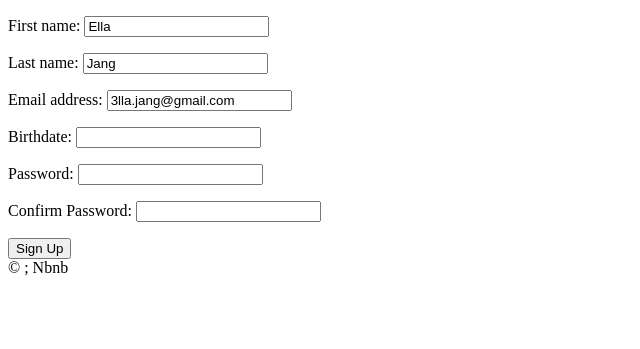
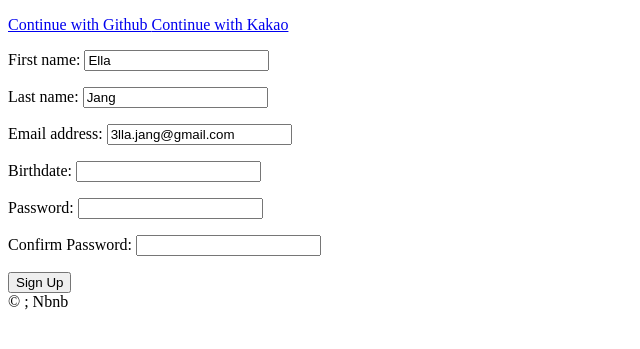
Before and after one commit to ellajang/202208_Airbnb_Clone, a Django app: page /users/signup in a window 1280 px wide. Shown: the part 78-427 px from the top of the page, without its empty margins (0-640 px from the left). Run offline with Django 3.2, Linux system fonts and the light colour scheme.

Commit message:
seventh_connectlogin

```diff
--- /dev/null
+++ b/templates/partials/social_login.html
@@ -0,0 +1,8 @@
+<div>
+    <a href = "{% url 'users:github-login' %}" >
+        Continue with Github
+    </a>
+    <a href = "{% url 'users:kakao-login' %}" >
+        Continue with Kakao
+    </a>
+</div>
--- a/templates/users/login.html
+++ b/templates/users/login.html
@@ -1,4 +1,5 @@
 {% extends "base.html" %}
+
 {%block page_title%}
     Log in
 {%endblock page_title%}
@@ -7,8 +8,9 @@
 {% endblock search-bar %}
 
 {% block content %}
+    {% include 'partials/social_login.html' %}
 
-    <form method="POST", action="{% url "users:login" %}">
+    <form method="POST", action="{% url 'users:login' %}">
         {% csrf_token %}
         {{form.as_p}}
         <button>Login</button>
--- a/templates/users/signup.html
+++ b/templates/users/signup.html
@@ -7,6 +7,7 @@
 {% endblock search-bar %}
 
 {% block content %}
+    {% include 'partials/social_login.html' %}
 
     <form method="POST", action="{% url "users:signup" %}">
         {% csrf_token %}
--- a/users/admin.py
+++ b/users/admin.py
@@ -20,6 +20,7 @@ class CustomUserAdmin(UserAdmin):
                     "language",
                     "currency",
                     "superhost",
+                    "login_method",
                 )
             },
         ),
@@ -38,4 +39,5 @@ class CustomUserAdmin(UserAdmin):
         "is_superuser",
         "email_verified",
         "email_secret",
+        "login_method",
     )
--- a/users/models.py
+++ b/users/models.py
@@ -1,3 +1,4 @@
+from email.policy import default
 import uuid
 from django.conf import settings
 from django.contrib.auth.models import AbstractUser
@@ -30,6 +31,16 @@ class User(AbstractUser):
 
     CURRENCY_CHOICES = ((CURRENCY_USD, "USD"), (CURRENCY_KRW, "KRW"))
 
+    LOGIN_EMAIL = "email"
+    LOGIN_GITHUB = "github"
+    LOGIN_KAKAO = "kakao"
+
+    LOGIN_CHOICES = (
+        (LOGIN_EMAIL, "Email"),
+        (LOGIN_GITHUB, "Github"),
+        (LOGIN_KAKAO, "Kakao"),
+    )
+
     avatar = models.ImageField(upload_to="avatars", blank=True)
     gender = models.CharField(choices=GENDER_CHOICES, max_length=10, blank=True)
     bio = models.TextField(blank=True)
@@ -43,6 +54,9 @@ class User(AbstractUser):
     superhost = models.BooleanField(default=False)
     email_verified = models.BooleanField(default=False)
     email_secret = models.CharField(max_length=20, default="", blank=True)
+    login_method = models.CharField(
+        max_length=50, choices=LOGIN_CHOICES, default=LOGIN_EMAIL
+    )
 
     def verify_email(self):
         if self.email_verified is False:
--- a/users/urls.py
+++ b/users/urls.py
@@ -6,6 +6,10 @@ app_name = "users"
 
 urlpatterns = [
     path("login", views.LoginView.as_view(), name="login"),
+    path("login/github", views.github_login, name="github-login"),
+    path("login/github/callback", views.github_callback, name="github-callback"),
+    path("login/kakao", views.kakao_login, name="kakao-login"),
+    path("login/kakao/callback", views.kakao_callback, name="kakao-callback"),
     path("logout", views.log_out, name="logout"),
     path("signup", views.SignUpView.as_view(), name="signup"),
     path("verify/<str:key>", views.complete_verification, name="complete-verification"),
--- a/users/views.py
+++ b/users/views.py
@@ -1,7 +1,12 @@
-from django.views import View
+from distutils.log import error
+from email import header
+import os
+from signal import raise_signal
+from tkinter import E
+import requests
 from django.views.generic import FormView
 from django.urls import reverse_lazy
-from django.shortcuts import render, redirect, reverse
+from django.shortcuts import redirect, reverse
 from django.contrib.auth import authenticate, login, logout
 from . import forms, models
 
@@ -57,3 +62,128 @@ def complete_verification(request, key):
         # to do: add error message
         pass
     return redirect(reverse("core:home"))
+
+
+def github_login(request):
+    client_id = os.environ.get("GH_ID")
+    redirect_uri = "http://127.0.0.1:8000/users/login/github/callback"
+    return redirect(
+        f"https://github.com/login/oauth/authorize?client_id={client_id}&redirect_uri={redirect_uri}&scope=read:user"
+    )
+
+
+class GithubException(Exception):
+    pass
+
+
+def github_callback(request):
+    try:
+        client_id = os.environ.get("GH_ID")
+        client_secret = os.environ.get("GH_SECRET")
+        code = request.GET.get("code", None)
+        if code is not None:
+            token_request = requests.post(
+                f"https://github.com/login/oauth/access_token?client_id={client_id}&client_secret={client_secret}&code={code}",
+                headers={"Accept": "application/json"},
+            )
+            token_json = token_request.json()
+            error = token_json.get("error", None)
+            if error is not None:
+                raise GithubException()
+            else:
+                access_token = token_json.get("access_token")
+                profile_request = requests.get(
+                    "https://api.github.com/user",
+                    headers={
+                        "Authorization": f"token {access_token}",
+                        "Accept": "application/json",
+                    },
+                )
+                profile_json = profile_request.json()
+                username = profile_json.get("login", None)
+                if username is not None:
+                    name = profile_json.get("name")
+                    email = profile_json.get("email")
+                    bio = profile_json.get("bio")
+                    try:
+                        user = models.User.objects.get(email=email)
+                        if user.login_method != models.User.LOGIN_GITHUB:
+                            login(request, user)
+                            return redirect(reverse("core:home"))
+
+                    except models.User.DoesNotExist:
+                        user = models.User.objects.create(
+                            email=email,
+                            first_name=name,
+                            username=email,
+                            bio=bio,
+                            login_method=models.User.LOGIN_GITHUB,
+                            email_verified=True,
+                        )
+                        user.set_unusable_password()
+                        user.save()
+                    login(request, user)
+                    return redirect(reverse("core:home"))
+                else:
+                    raise GithubException()
+        else:
+            raise GithubException()
+    except GithubException:
+        # send error msg
+        return redirect(reverse("users:login"))
+
+
+def kakao_login(request):
+    client_id = os.environ.get("KAKAO_ID")
+    redirect_uri = "http://127.0.0.1:8000/users/login/kakao/callback"
+    return redirect(
+        f"https://kauth.kakao.com/oauth/authorize?client_id={client_id}&redirect_uri={redirect_uri}&response_type=code"
+    )
+
+
+class KakaoException(Exception):
+    pass
+
+
+def kakao_callback(request):
+    try:
+        code = request.GET.get("code")
+        client_id = os.environ.get("KAKAO_ID")
+        redirect_uri = "http://127.0.0.1:8000/users/login/kakao/callback"
+        token_request = requests.get(
+            f"https://kauth.kakao.com/oauth/token?grant_type=authorization_code&client_id={client_id}&redirect_uri={redirect_uri}&code={code}"
+        )
+        token_json = token_request.json()
+        error = token_json.get("error", None)
+        if error is not None:
+            raise KakaoException()
+        access_token = token_json.get("access_token")
+        profile_request = requests.get(
+            "https://kapi.kakao.com/v2/user/me",
+            headers={"Authorization": f"Bearer {access_token}"},
+        )
+        profile_json = profile_request.json()
+        email = profile_json.get("kaccount_email", None)
+        if email is None:
+            raise KakaoException()
+        properties = profile_json.get("properties")
+        nickname = properties.get("nickname")
+        profile_image = properties.get("profile_image")
+        try:
+            user = models.User.objects.get(email=email)
+            if user.login_method != models.User.LOGIN_KAKAO:
+                raise KakaoException()
+        except models.User.DoesNotExist:
+            user = models.User.objects.create(
+                email=email,
+                username=email,
+                first_name=nickname,
+                login_method=models.User.LOGIN_KAKAO,
+                email_verified=True,
+            )
+            user.set_unsualble_password()
+            user.save()
+        login(request, user)
+        return redirect(reverse("core:home"))
+    except KakaoException:
+        return redirect(reverse("users:login"))
```
Also changed, not shown: users/migrations/0005_user_login_method.py (added), 2 other files.
